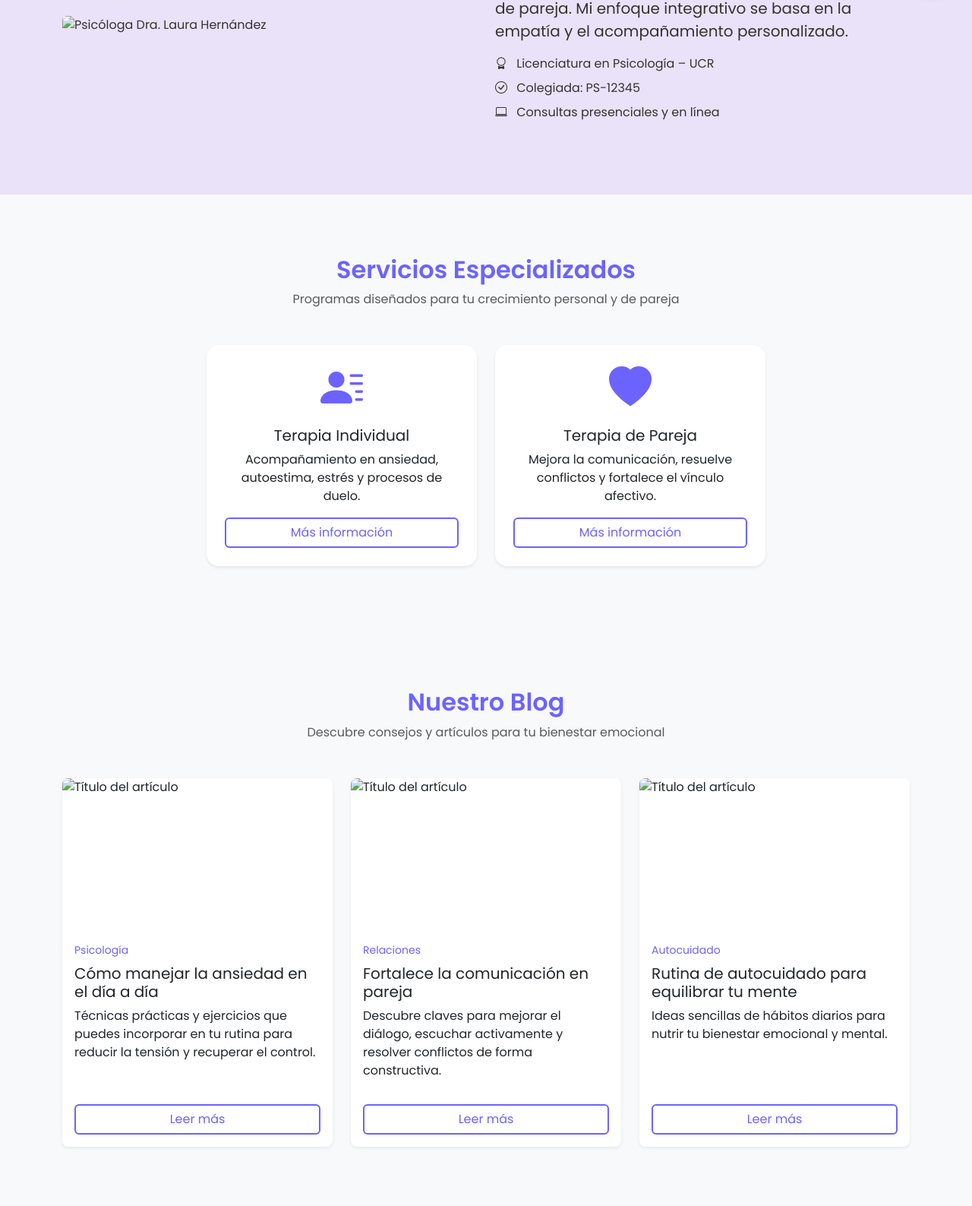
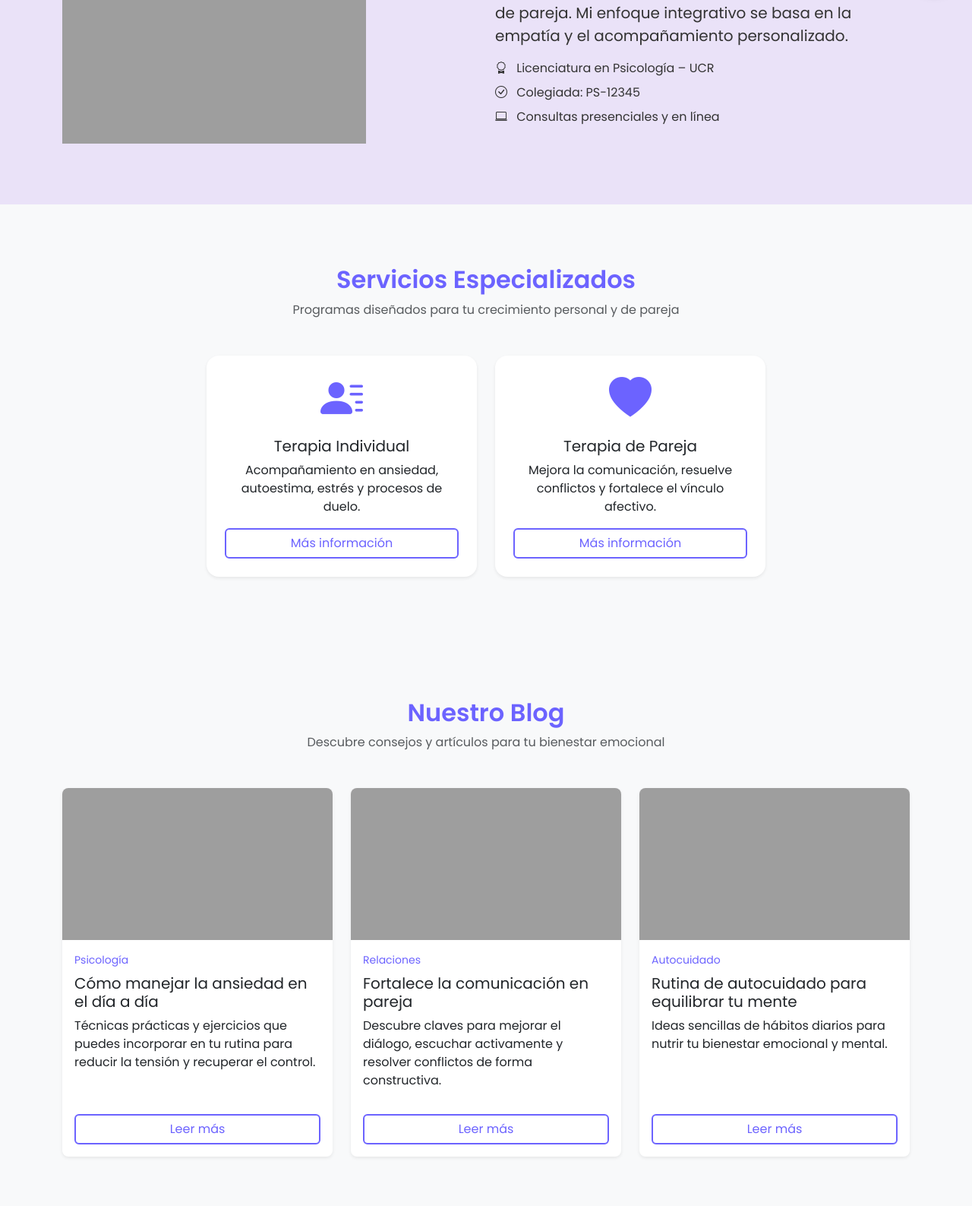
Before and after one commit to mhenry0/MentalHealth, a plain HTML site: page index.html in a window 1280 px wide. Shown: the part 790-2377 px from the top of the page at 76% size. Drawn offline with nearby package versions, Linux system fonts and the light colour scheme; the site is published under a folder, as on GitHub Pages, so addresses that start at the root find nothing.

Commit message:
Update index.html

```diff
--- a/index.html
+++ b/index.html
@@ -88,7 +88,7 @@
         /* Hero con imagen de fondo */
     header#inicio {
       background: linear-gradient(rgba(0,0,0,0.4), rgba(0,0,0,0.4)),
-                  url('/assets/hero.jpg') center/cover no-repeat;
+                  url('./assets/hero.jpg') center/cover no-repeat;
       color: white;
       padding: 170px 0;
       text-shadow: 0 2px 6px rgba(0,0,0,0.3);
@@ -101,7 +101,7 @@
   <nav class="navbar navbar-expand-lg sticky-top">
     <div class="container">
       <a class="navbar-brand d-flex align-items-center" href="#inicio">
-        <img src="/assets/logodralaurahernandez.png" alt="Logo" height="40" class="me-2" /> Dra. Laura Hernández
+        <img src="./assets/logodralaurahernandez.png" alt="Logo" height="40" class="me-2" /> Dra. Laura Hernández
       </a>
       <button class="navbar-toggler" type="button" data-bs-toggle="collapse" data-bs-target="#navContent">
         <span class="navbar-toggler-icon"></span>
@@ -131,7 +131,7 @@
     <div class="container">
       <div class="row align-items-center gy-4">
         <div class="col-md-6">
-          <img src="/assets/mainimage.jpg" class="img-fluid rounded-top" alt="Psicóloga Dra. Laura Hernández" />
+          <img src="./assets/mainimage.jpg" class="img-fluid rounded-top" alt="Psicóloga Dra. Laura Hernández" />
         </div>
         <div class="col-md-6">
           <h2 class="fw-semibold text-main">Sobre mí</h2>
@@ -211,7 +211,7 @@
       <!-- Post 1 -->
       <div class="col-sm-8 col-md-6 col-lg-4">
         <div class="card border-0 shadow-sm h-100 blog-card">
-          <img src="/assets/hero.jpg" class="card-img-top" alt="Título del artículo">
+          <img src="./assets/hero.jpg" class="card-img-top" alt="Título del artículo">
           <div class="card-body d-flex flex-column">
             <small class="text-main mb-2">Psicología</small>
             <h5 class="card-title">Cómo manejar la ansiedad en el día a día</h5>
@@ -223,7 +223,7 @@
       <!-- Post 2 -->
       <div class="col-sm-8 col-md-6 col-lg-4">
         <div class="card border-0 shadow-sm h-100 blog-card">
-          <img src="/assets/hero.jpg" class="card-img-top" alt="Título del artículo">
+          <img src="./assets/hero.jpg" class="card-img-top" alt="Título del artículo">
           <div class="card-body d-flex flex-column">
             <small class="text-main mb-2">Relaciones</small>
             <h5 class="card-title">Fortalece la comunicación en pareja</h5>
@@ -235,7 +235,7 @@
       <!-- Post 3 -->
       <div class="col-sm-8 col-md-6 col-lg-4">
         <div class="card border-0 shadow-sm h-100 blog-card">
-          <img src="/assets/hero.jpg" class="card-img-top" alt="Título del artículo">
+          <img src="./assets/hero.jpg" class="card-img-top" alt="Título del artículo">
           <div class="card-body d-flex flex-column">
             <small class="text-main mb-2">Autocuidado</small>
             <h5 class="card-title">Rutina de autocuidado para equilibrar tu mente</h5>
```
